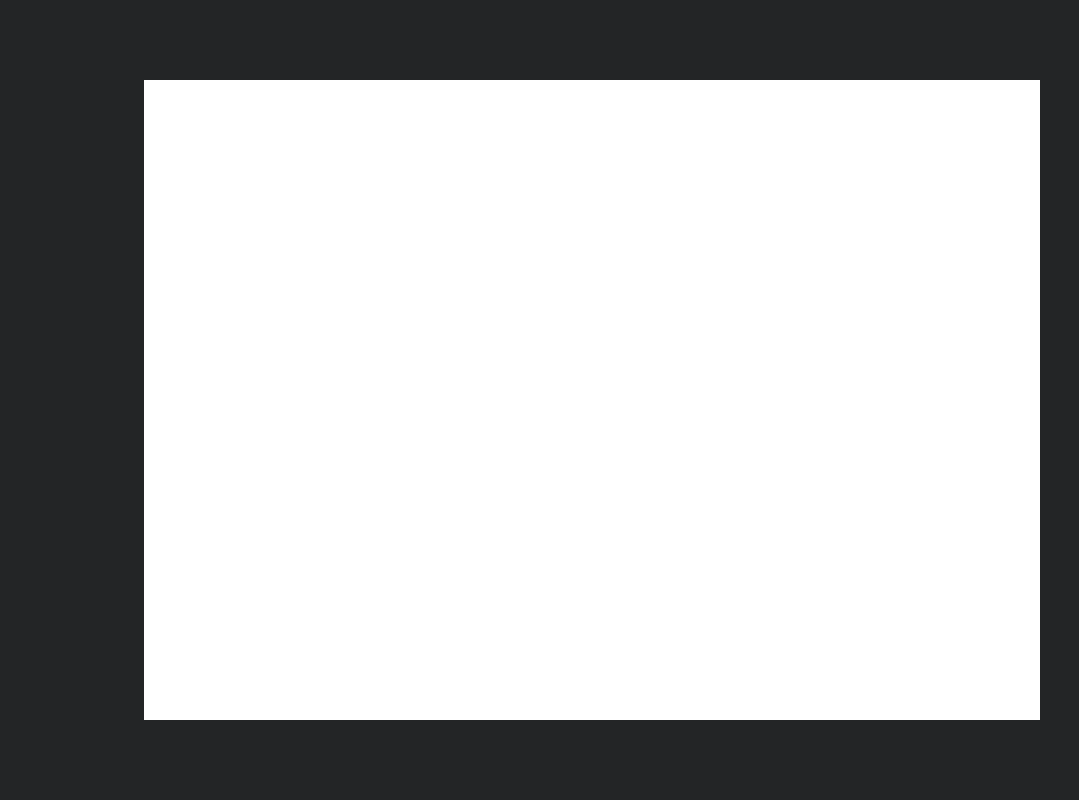
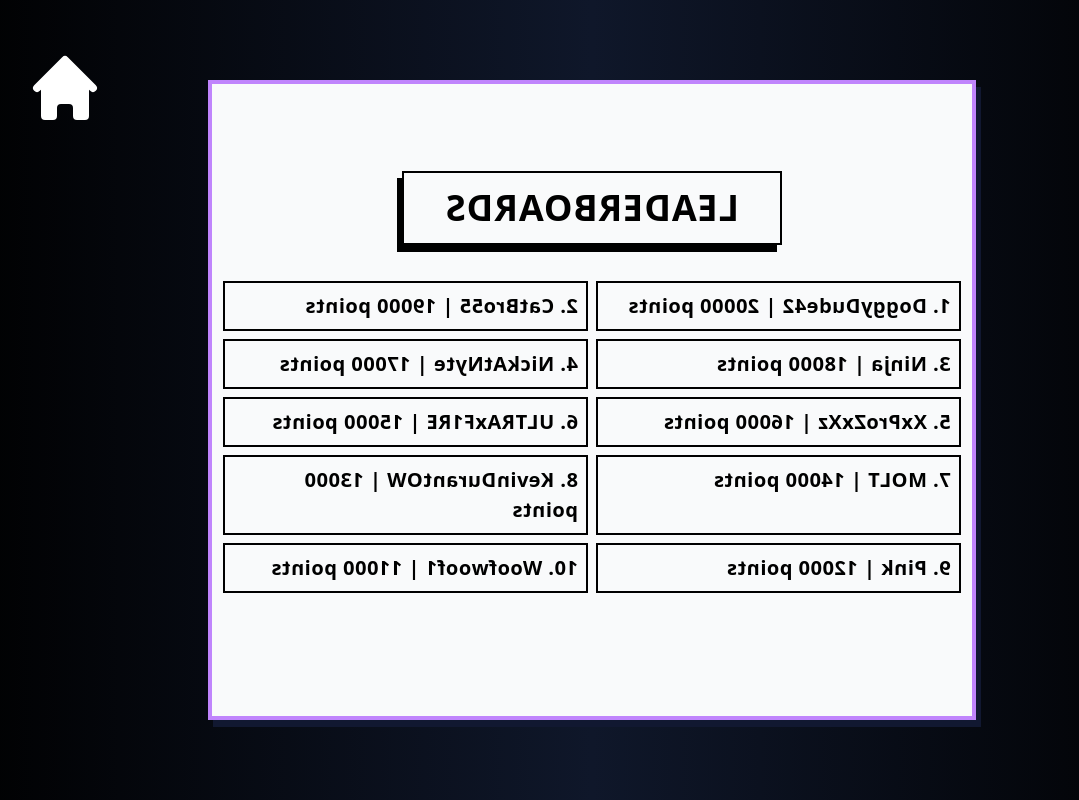
Before and after one commit to dayZgarden/Perplexed, a React (Vite) app: page /leaderboards in a window 1280 px wide. Shown: the whole page, without its empty margins (48-1127 px from the left). Built offline with nearby package versions, Linux system fonts and the light colour scheme.

Commit message:
changed leaderboards

```diff
--- a/src/pages/Leaderboards.jsx
+++ b/src/pages/Leaderboards.jsx
@@ -1,28 +1,55 @@
+import { HomeIcon } from '@heroicons/react/solid'
 import React from 'react'
+import goku from '../../public/goku.png'
+import Nav from '../components/Nav'
+import { useNavigate } from 'react-router-dom'
+
 
 export default function Leaderboards() {
+
+  const navigate = useNavigate();
+
   return (
-    <div className='h-screen'>
+    <div className='h-screen bg-gradient-to-r from-black via-slate-900 to-black'>
+      <div className='group fixed top-12 left-12 flex flex-col items-center'>
+        <button onClick={() => navigate('/genres')} className=' hover:scale-125
+        active:scale-110 transition-all duration-500 text-white w-20 h-20 '>
+          <HomeIcon/>
+        </button>
+        <h1 className='mt-2 text-white opacity-0 group-hover:opacity-100 font-bold tracking-widest  transition-all duration-300'>Back to Home</h1>
+      </div>
       <div className='h-full w-full flex  items-center justify-center'>
-        <div className='bg-transparent w-[70%] h-[80%] rounded-lg group'>
-          <div className='cursor-pointer bg-white brightness-150 h-full w-full duration-1000 relative
+        <div className='bg-transparent w-[60%] h-[80%] rounded-lg group perspective'>
+          <div className='cursor-pointer shadow-cool h-full w-full duration-1000 relative
           preserve-3d group-hover:my-rotate-y-180'>
-            <div className='absolute border-black border-2 w-full h-full'>
-              profile | 1500 points
+            <div className='absolute backface-hidden bg-white border-blue-500 border-4 w-full h-full'>
+              <div className='w-full h-full flex flex-col items-center justify-center font-extrabold text-[56px] tracking-wide'>
+                <figure className="border-4 w-[30%] h-[50%] bg-black rounded-full flex items-center justify-center">
+                  <img className="invert w-[100%] h-[100%] p-12" src={goku} alt="" />
+                </figure>
+                <h1 className=''>username | 1500 points</h1>
+                <h1 className=''>Rank | 42</h1>
+              </div>
             </div>
-            <ul className='absolute w-full h-full bg-gray-100'>
-              {/* <li>1. DoggyDude42</li>
-              <li>2. CatBro55</li>
-              <li>3. Ninja</li>
-              <li>4. NickAtNyte</li>
-              <li>5. XxProZxXz</li>
-              <li>6. ULTRAxF1RE</li>
-              <li>7. MOLT</li>
-              <li>8. KevinDurantOW</li>
-              <li>9. Pink</li>
-              <li>10. Woofwoof1</li>
-              <li className='opacity-60'>See more...</li> */}
-            </ul>
+            <div className='absolute my-rotate-y-180 backface-hidden w-full h-full border-purple-400
+             border-4 bg-gray-50 font-bold text-[20px] tracking-wide flex flex-col justify-center items-center'>
+              <h1 className='text-center text-[36px] mb-8 p-2 font-extrabold tracking-wide w-[50%] mx-auto shadow-cool border-2 border-gray-900 brightness-0'>LEADERBOARDS</h1>
+              <div className='flex flex-wrap justify-center mb-8'>
+                <div className='border-2 p-2 w-[48%] m-1  border-black'>1. DoggyDude42 | 20000 points</div>
+                <div className='border-2 p-2 w-[48%] m-1 border-black'>2. CatBro55 | 19000 points</div>
+                <div className='border-2 p-2 w-[48%] m-1 border-black'>3. Ninja | 18000 points</div>
+                <div className='border-2 p-2 w-[48%] m-1 border-black'>4. NickAtNyte | 17000 points</div>
+                <div className='border-2 p-2 w-[48%] m-1 border-black'>5. XxProZxXz | 16000 points</div>
+                <div className='border-2 p-2 w-[48%] m-1 border-black'>6. ULTRAxF1RE | 15000 points</div>
+                <div className='border-2 p-2 w-[48%] m-1 border-black'>7. MOLT | 14000 points</div>
+                <div className='border-2 p-2 w-[48%] m-1 border-black'>8. KevinDurantOW | 13000 points</div>
+                <div className='border-2 p-2 w-[48%] m-1 border-black'>9. Pink | 12000 points</div>
+                <div className='border-2 p-2 w-[48%] m-1 border-black'>10. Woofwoof1 | 11000 points</div>
+              </div>
+              <button onClick={() => console.log('a')} className=' w-[40%]  px-6 py-2 bg-transparent shadow-cool rounded-lg
+              border-2 border-gray-900 text-black brightness-0 text-[24px] uppercase absolute
+               -bottom-20 delay-500 duration-1000 group-hover:bottom-6 scale-0 group-hover:scale-125'>Load more</button>
+            </div>
           </div>
         </div>
       </div>
```
